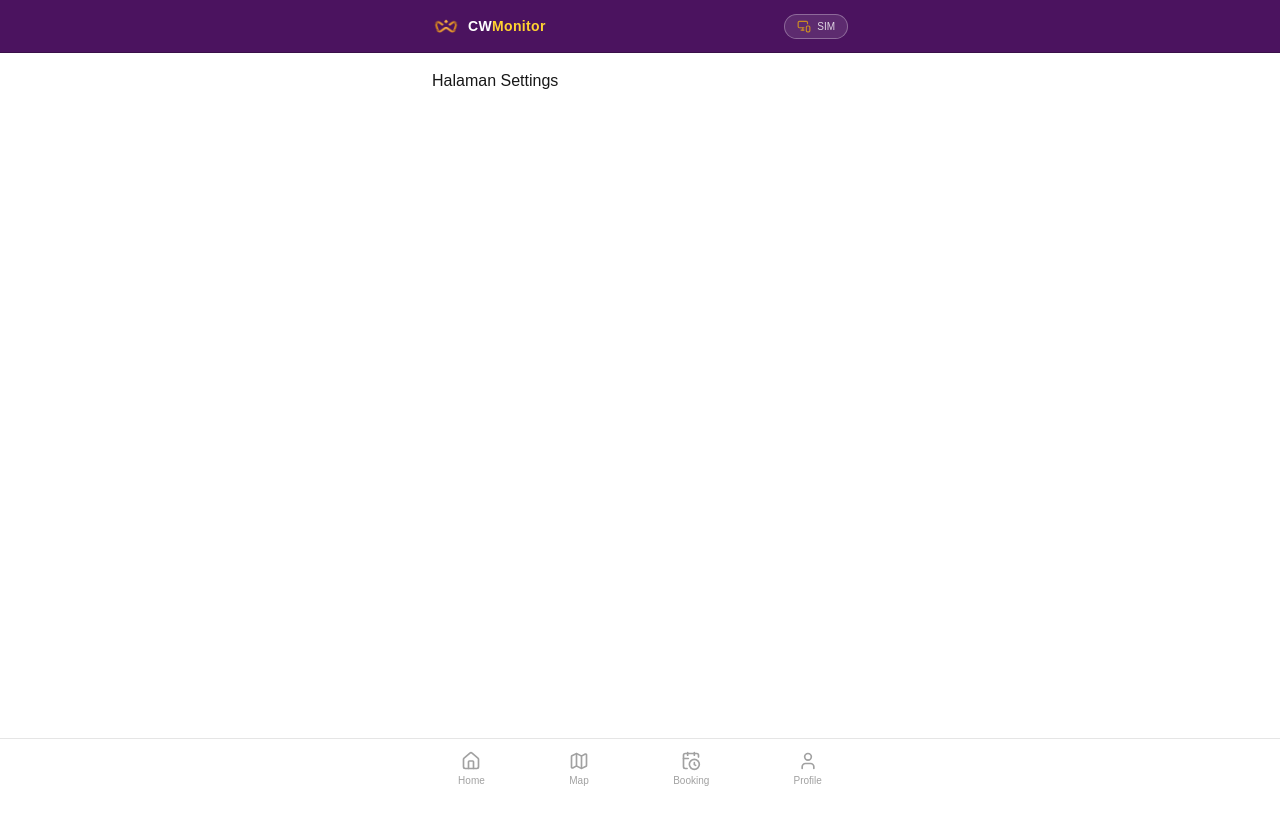
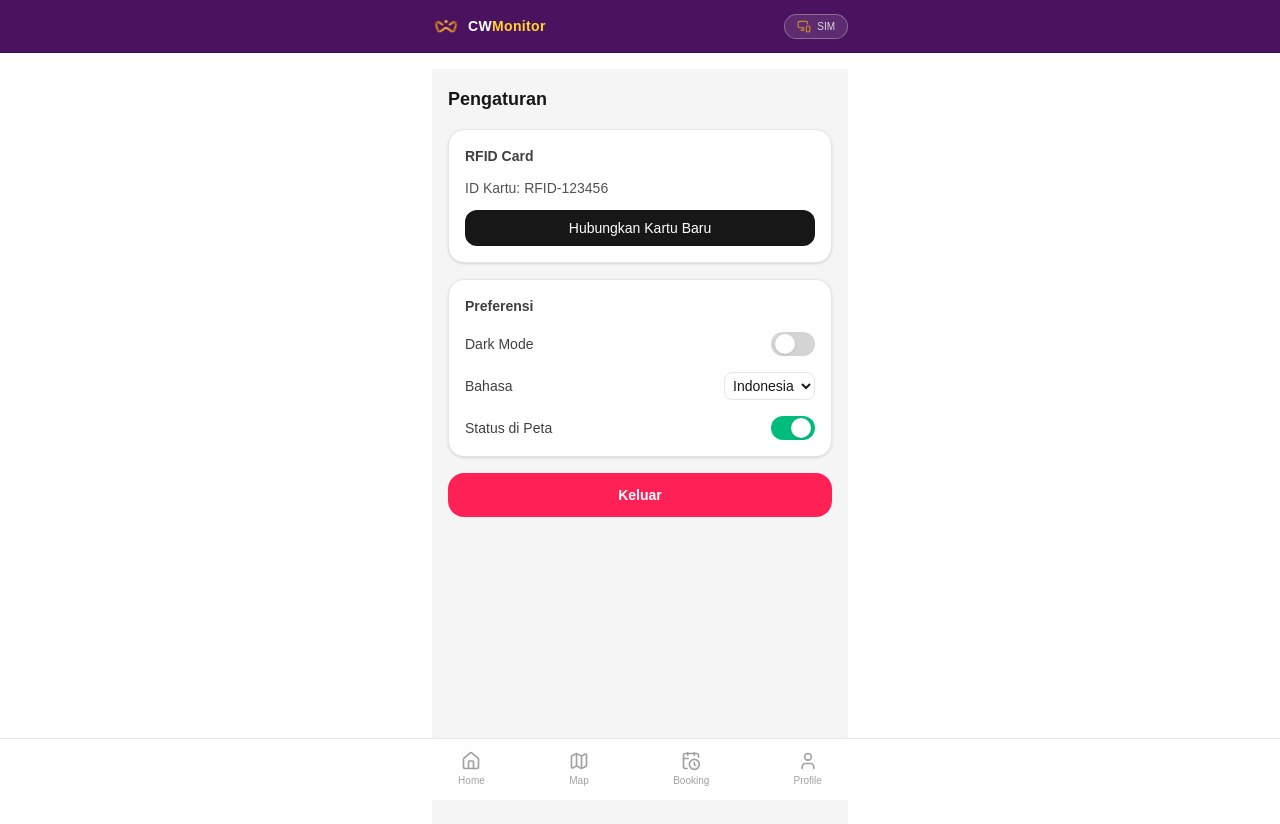
Before and after one commit to CW-Coffee-Smart-Monitor/CW-Monitoring, a Next.js app: page /profile/settings in a window 1280 px wide. Shown: the top 824 px of the page. Before the commit the page ends 800 px from the top, so only its background shows below. Built offline with nearby package versions, Linux system fonts and the light colour scheme; no server answers; the database is empty.

Commit message:
feat : Toogle dummy Bahasa, darkmode, Status di Peta

```diff
--- a/src/app/profile/history/page.tsx
+++ b/src/app/profile/history/page.tsx
@@ -13,7 +13,7 @@ export default function HistoryBookingPage() {
       date: '2026-01-10',
       time: '19:00',
       note: 'Dekat colokan',
-      status: 'completed',
+      status: 'completed', //kemuninan confilct
       createdAt: '2026-01-08 14:30',
     },
   ];
--- a/src/app/profile/settings/page.tsx
+++ b/src/app/profile/settings/page.tsx
@@ -1,3 +1,91 @@
+'use client';
+
+import { useState } from 'react';
+
 export default function SettingsPage() {
-  return <div>Halaman Settings</div>;
+  const [darkMode, setDarkMode] = useState(false);
+  const [language, setLanguage] = useState('id');
+  const [isPublic, setIsPublic] = useState(true);
+
+  return (
+    <div className="min-h-screen bg-neutral-100 p-4 space-y-4">
+      <h1 className="text-lg font-semibold text-neutral-900">
+        Pengaturan
+      </h1>
+
+      {/* RFID */}
+      <div className="rounded-2xl bg-white p-4 shadow-sm border border-neutral-200 space-y-3">
+        <h2 className="text-sm font-semibold text-neutral-700">
+          RFID Card
+        </h2>
+
+        <p className="text-sm text-neutral-600">
+          ID Kartu: <span className="font-medium">RFID-123456</span>
+        </p>
+
+        <button className="w-full rounded-xl bg-neutral-900 py-2 text-sm text-white">
+          Hubungkan Kartu Baru
+        </button>
+      </div>
+
+      {/* Preferences */}
+      <div className="rounded-2xl bg-white p-4 shadow-sm border border-neutral-200 space-y-4">
+        <h2 className="text-sm font-semibold text-neutral-700">
+          Preferensi
+        </h2>
+
+        {/* Dark Mode */}
+        <div className="flex items-center justify-between">
+          <p className="text-sm text-neutral-700">Dark Mode</p>
+          <button
+            onClick={() => setDarkMode(!darkMode)}
+            className={`h-6 w-11 rounded-full transition ${
+              darkMode ? 'bg-emerald-500' : 'bg-neutral-300'
+            }`}
+          >
+            <div
+              className={`h-5 w-5 rounded-full bg-white shadow transform transition ${
+                darkMode ? 'translate-x-5' : 'translate-x-1'
+              }`}
+            />
+          </button>
+        </div>
+
+        {/* Language */}
+        <div className="flex items-center justify-between">
+          <p className="text-sm text-neutral-700">Bahasa</p>
+          <select
+            value={language}
+            onChange={(e) => setLanguage(e.target.value)}
+            className="rounded-lg border border-neutral-200 p-1 text-sm"
+          >
+            <option value="id">Indonesia</option>
+            <option value="en">English</option>
+          </select>
+        </div>
+
+        {/* Privacy */}
+        <div className="flex items-center justify-between">
+          <p className="text-sm text-neutral-700">Status di Peta</p>
+          <button
+            onClick={() => setIsPublic(!isPublic)}
+            className={`h-6 w-11 rounded-full transition ${
+              isPublic ? 'bg-emerald-500' : 'bg-neutral-300'
+            }`}
+          >
+            <div
+              className={`h-5 w-5 rounded-full bg-white shadow transform transition ${
+                isPublic ? 'translate-x-5' : 'translate-x-1'
+              }`}
+            />
+          </button>
+        </div>
+      </div>
+
+      {/* Logout */}
+      <button className="w-full rounded-2xl bg-rose-500 py-3 text-sm font-semibold text-white">
+        Keluar
+      </button>
+    </div>
+  );
 }
--- a/src/components/booking/BookingHistory.tsx
+++ b/src/components/booking/BookingHistory.tsx
@@ -20,7 +20,7 @@ const STATUS_CONFIG: Record<BookingStatus, { label: string; className: string }>
   completed: {
     label: 'Selesai',
     className: 'bg-blue-100 text-blue-700',
-  },
+  },//kemungkinan conflict dengan status completed, karena di booking.ts belum ada status completed
 };
 
 export default function BookingHistory({ bookings }: BookingHistoryProps) {
--- a/src/types/booking.ts
+++ b/src/types/booking.ts
@@ -1,4 +1,4 @@
-export type BookingStatus = 'pending' | 'confirmed' | 'cancelled' | 'completed';
+export type BookingStatus = 'pending' | 'confirmed' | 'cancelled' | 'completed'; //kemungkinan confilict
 
 export interface BookingFormValues {
   branch: string;
```
